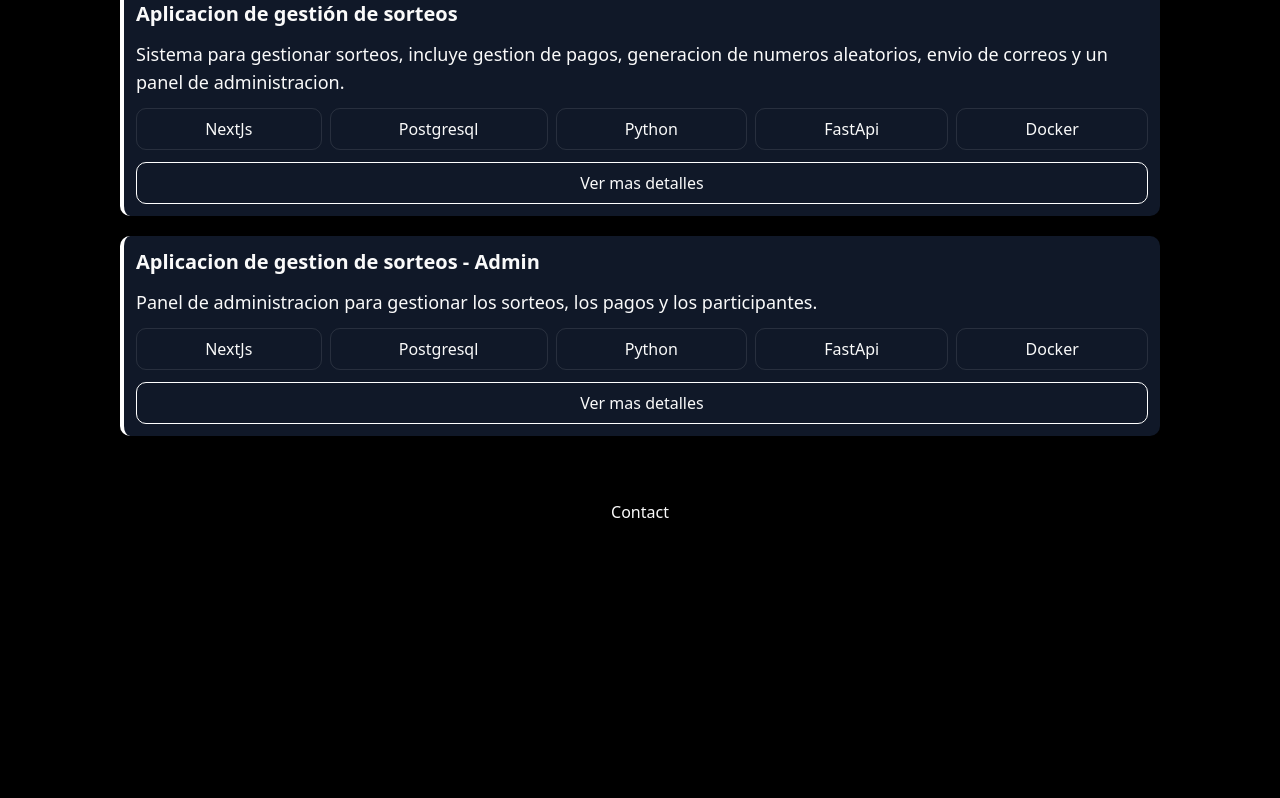
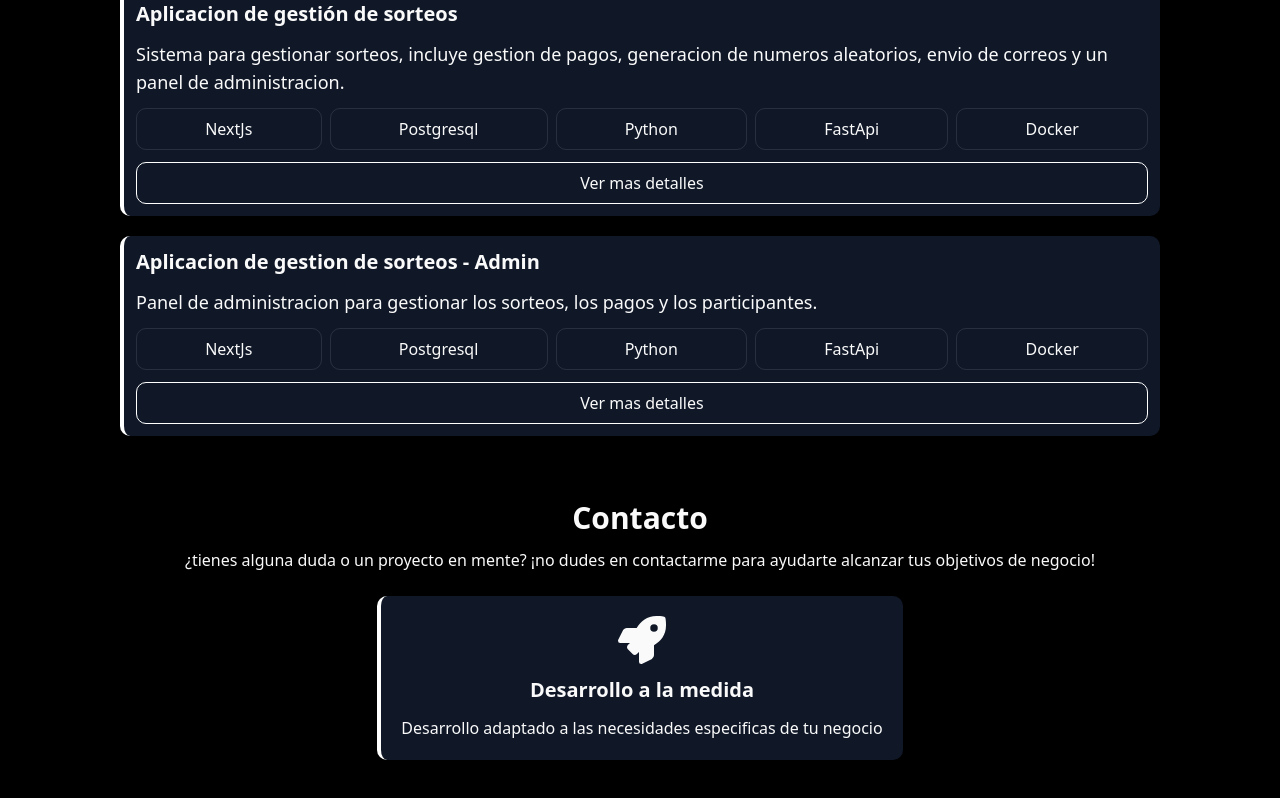
Before and after one commit to juancho391/my-portfolio, a Next.js app: page / in a window 1280 px wide. Shown: the part 676-1474 px from the top of the page. Before the commit the page ends 1320 px from the top, so only its background shows below. Built offline with nearby package versions, Linux system fonts and the light colour scheme.

Commit message:
se empezo la seccion de contacto, se hizo card para mostrar informacion extra en la seccion del contacto

```diff
--- a/app/components/Contact.tsx
+++ b/app/components/Contact.tsx
@@ -1,5 +1,35 @@
+import { FaRocket } from "react-icons/fa";
+import { IoIosChatboxes } from "react-icons/io";
+type CardProps = {
+  title: string;
+  text: string;
+  icon?: React.ReactNode;
+};
+const Card = ({ title, text, icon }: CardProps) => {
+  return (
+    <div className="border-l-4 rounded-lg border-white p-5 w-full h-full mt-3 bg-gray-900 flex flex-col gap-3 items-center text-center">
+      <div className="text-5xl">{icon}</div>
+      <h2 className="text-xl font-semibold">{title}</h2>
+      <p className="text-md text-center">{text}</p>
+    </div>
+  );
+};
+
 export const Contact = () => {
-    return (
-        <h1>Contact</h1>
-    )
-}
+  return (
+    <div className="flex flex-col items-center justify-center gap-3 w-full">
+      <h1 className="text-3xl font-extrabold ">Contacto</h1>
+      <p className="text-md text-center">
+        ¿tienes alguna duda o un proyecto en mente? ¡no dudes en contactarme
+        para ayudarte alcanzar tus objetivos de negocio!
+      </p>
+      <div>
+        <Card
+          title="Desarrollo a la medida"
+          text="Desarrollo adaptado a las necesidades especificas de tu negocio"
+          icon={<FaRocket className="text-5xl" />}
+        />
+      </div>
+    </div>
+  );
+};
```
